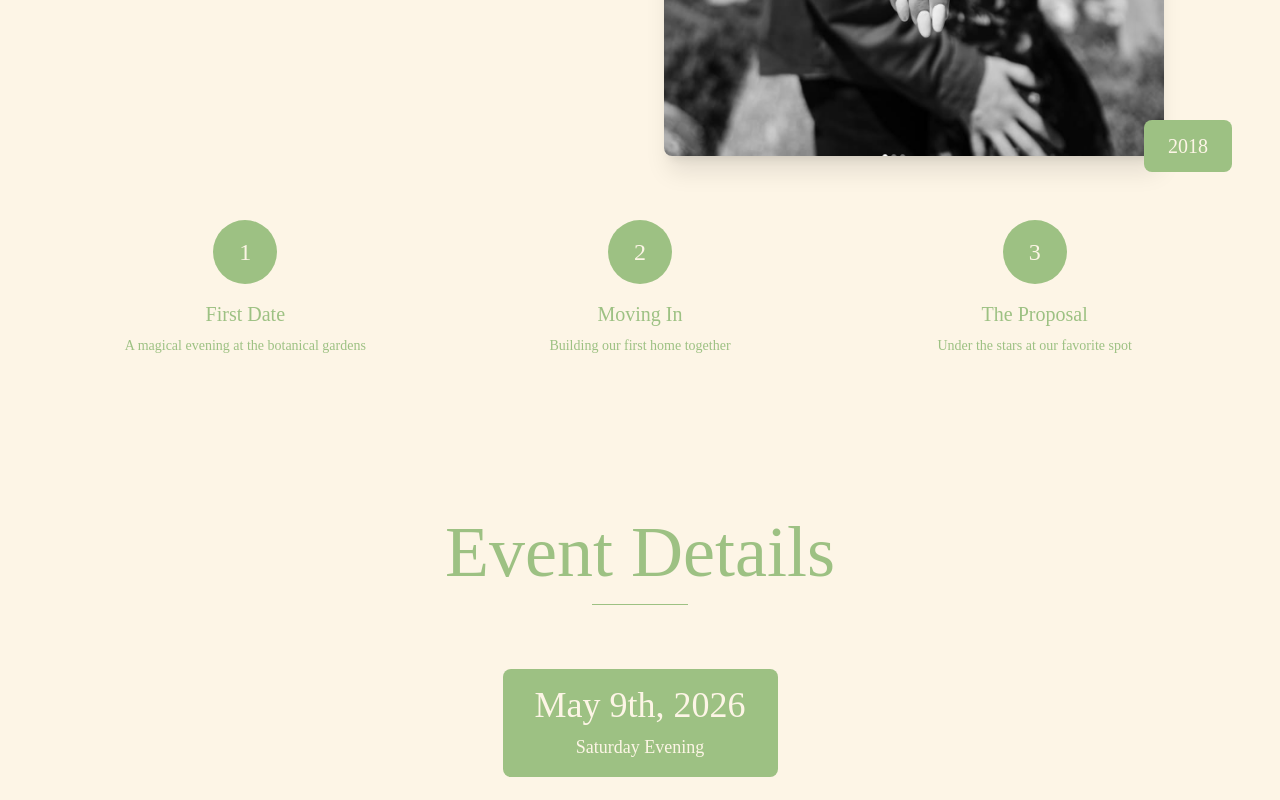
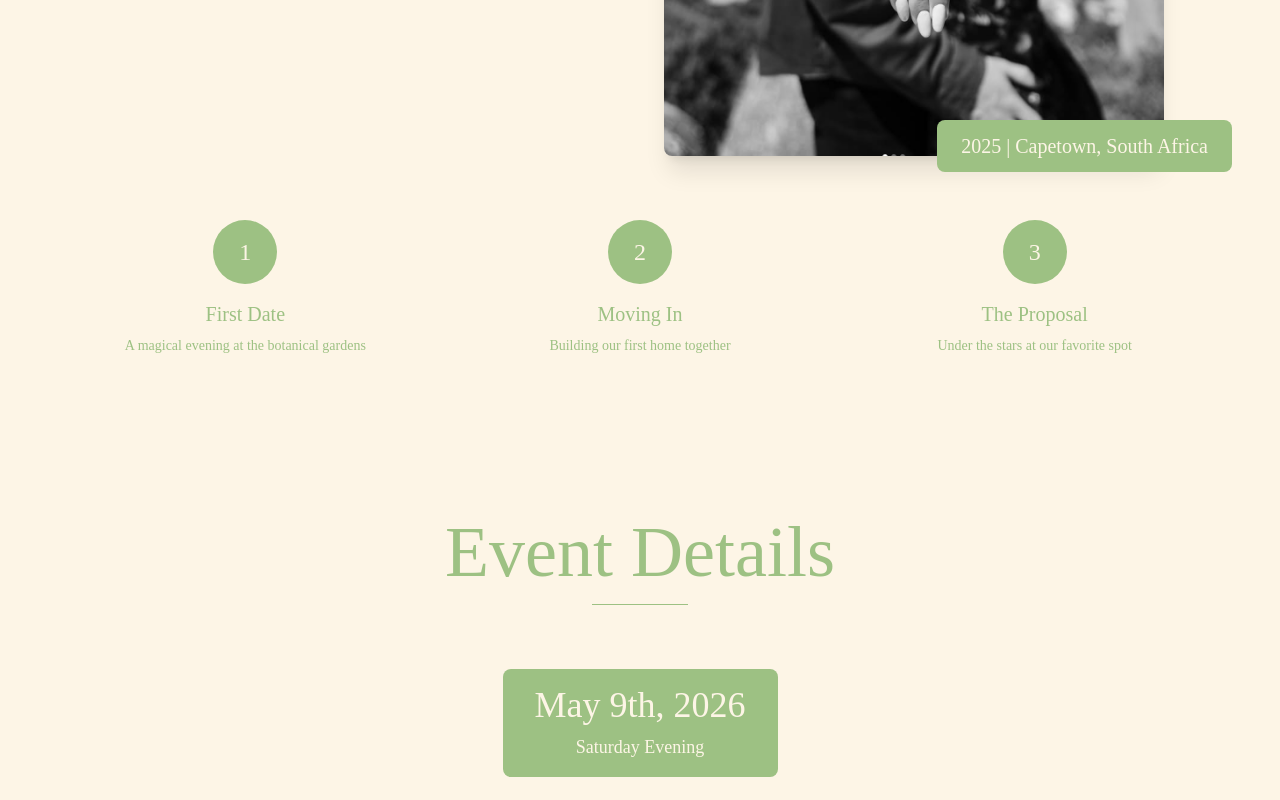
Before and after one commit to CodingDyl/JulesWedding, a Next.js app: page / in a window 1280 px wide. Shown: the part 2080-2880 px from the top of the page. Built offline with nearby package versions, Linux system fonts and the light colour scheme.

Commit message:
Updated details

```diff
--- a/src/components/OurStory.tsx
+++ b/src/components/OurStory.tsx
@@ -40,7 +40,7 @@ const OurStory = () => {
               className="object-cover rounded-lg shadow-xl"
             />
             <div className="absolute -bottom-4 -right-4 bg-[var(--foreground)] text-[var(--background)] px-6 py-3 rounded-lg">
-              <span className="font-dancing-script text-xl">2018</span>
+              <span className="font-dancing-script text-xl">2025 | Capetown, South Africa</span>
             </div>
           </div>
         </div>
--- a/src/components/Registry.tsx
+++ b/src/components/Registry.tsx
@@ -22,7 +22,7 @@ const Registry = () => {
         <div className="grid md:grid-cols-2 gap-8 mb-12">
           {/* Registry Option 1 */}
           <div className="border border-[var(--foreground)] rounded-lg p-8 hover:bg-[var(--foreground)] hover:text-[var(--background)] transition-colors duration-300">
-            <h3 className="font-dancing-script text-3xl mb-4">Crate & Barrel</h3>
+            <h3 className="font-dancing-script text-3xl mb-4">Le Creuset</h3>
             <p className="font-libre-baskerville text-lg mb-4">
               Home goods and kitchen essentials
             </p>
@@ -38,9 +38,9 @@ const Registry = () => {
 
           {/* Registry Option 2 */}
           <div className="border border-[var(--foreground)] rounded-lg p-8 hover:bg-[var(--foreground)] hover:text-[var(--background)] transition-colors duration-300">
-            <h3 className="font-dancing-script text-3xl mb-4">Target</h3>
+            <h3 className="font-dancing-script text-3xl mb-4">Honeymoon Fund</h3>
             <p className="font-libre-baskerville text-lg mb-4">
-              Everyday essentials and home decor
+              Instead of pots and pans, help us create memories that will last a lifetime.
             </p>
             <a
               href="#"
```
